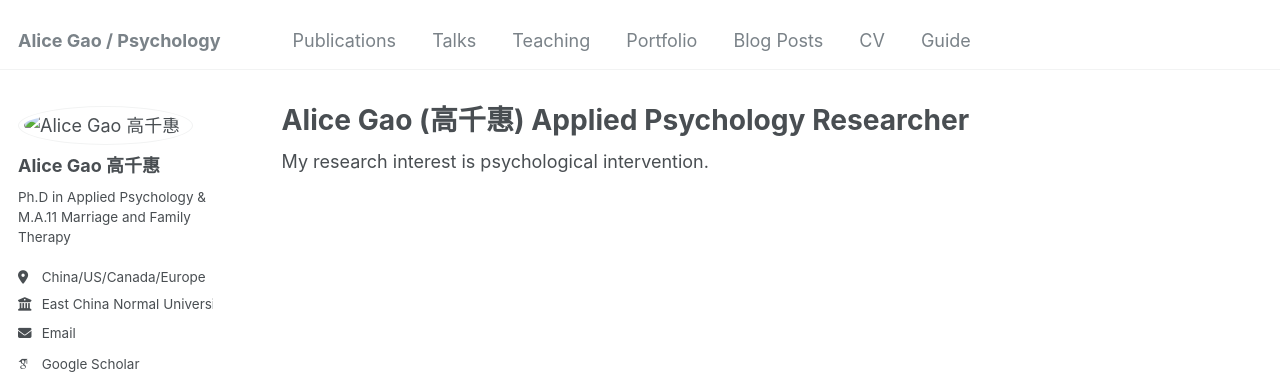
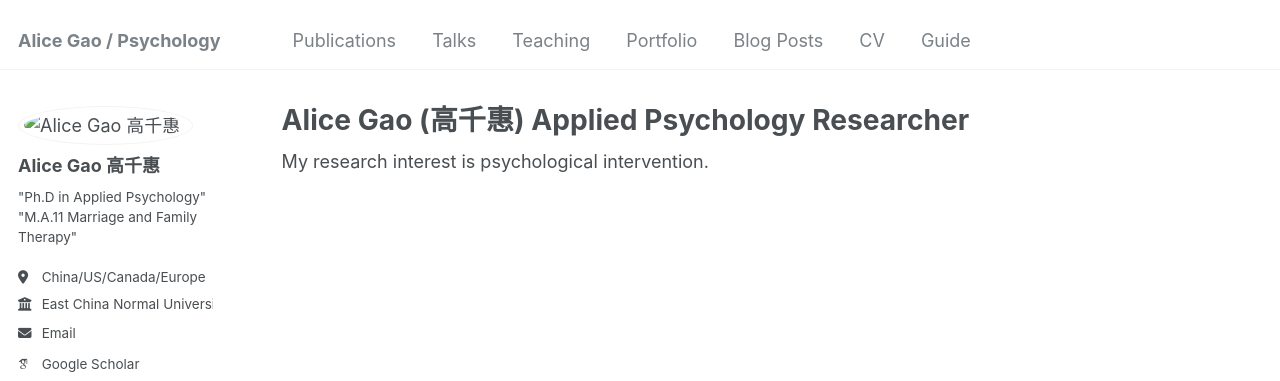
Before and after one commit to alicepsychology/alicepsychology.com, a Jekyll site: the page built from _pages/about.md, in a window 1280 px wide. Shown: the top 381 px of the page. Built offline with Jekyll 4.4.1, drawn with Linux system fonts in a browser that asks for light colours; some web fonts are replaced.

```diff
--- a/_config.yml
+++ b/_config.yml
@@ -24,8 +24,9 @@ author:
   avatar           : "images/WeChat_Image_20221223132420.jpg"
   name             : "Alice Gao 高千惠"
   pronouns         : # example: "she/her"
-  bio              : "Ph.D in Applied Psychology &
-                      M.A.11 Marriage and Family Therapy"
+  bio              : |
+          "Ph.D in Applied Psychology"
+          "M.A.11 Marriage and Family Therapy"
   location         : "China/US/Canada/Europe"
   employer         : "East China Normal University"
   URI              : "alicepsychology.com"
```
